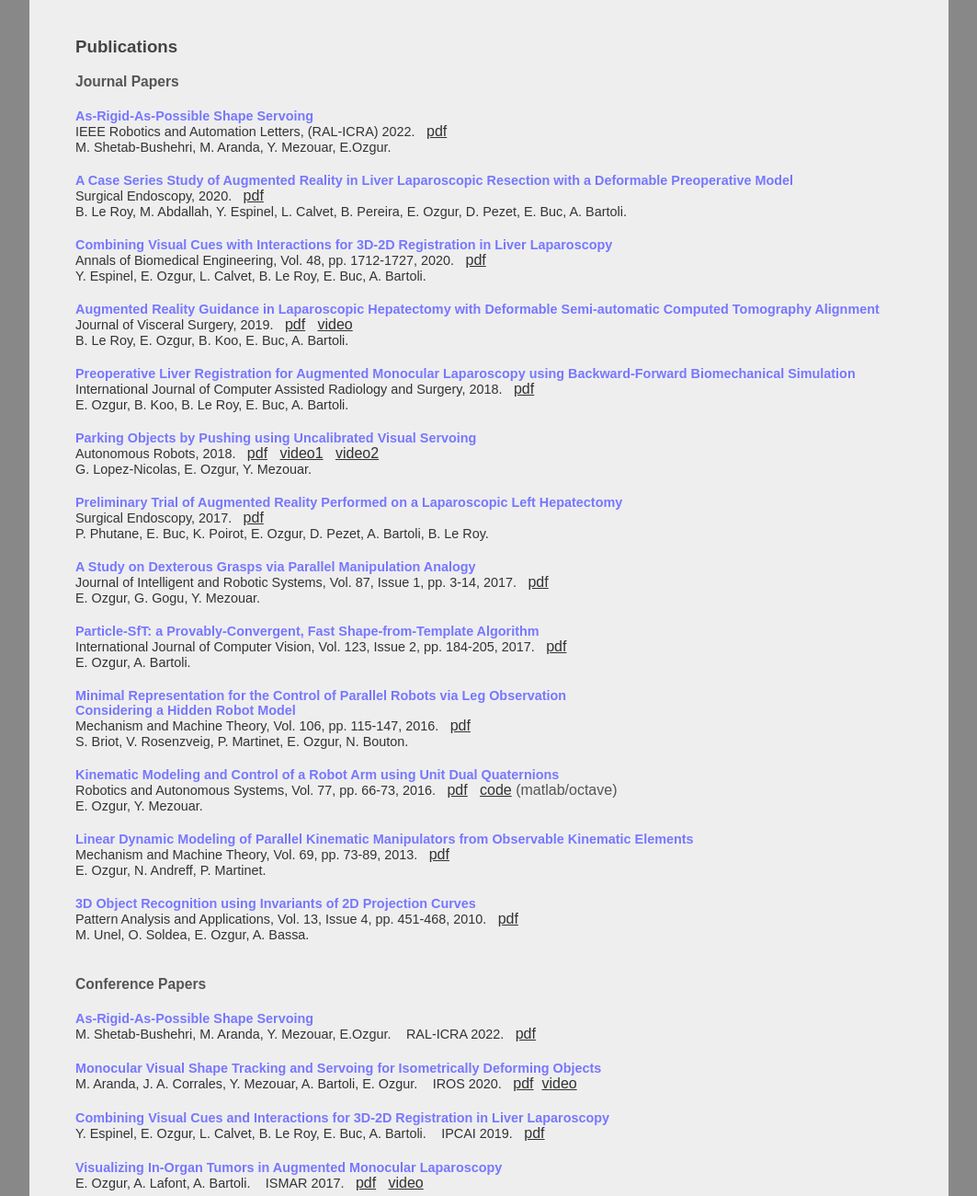
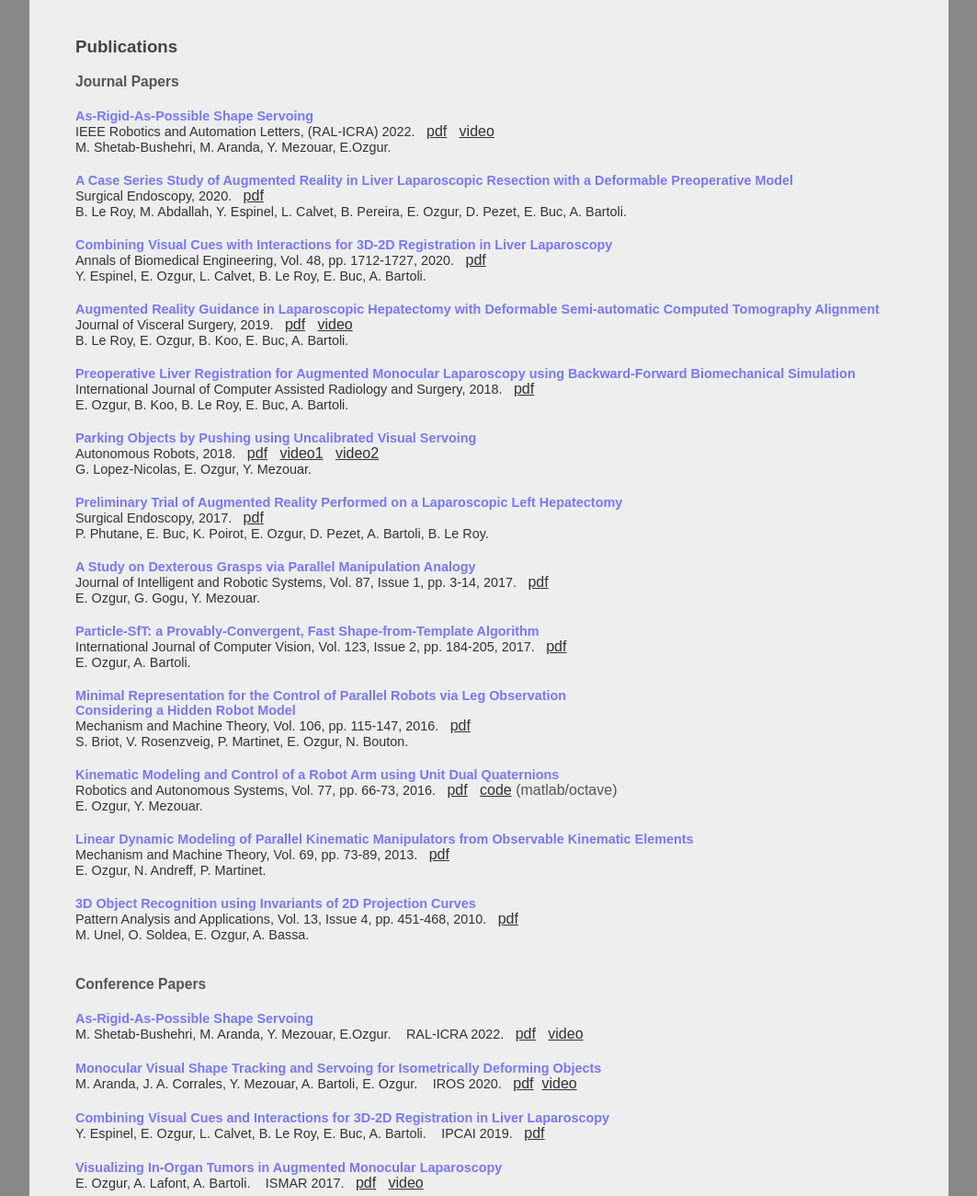
Before and after one commit to erol-papers/erol-papers.github.io, a plain HTML site: page index.html in a window 1280 px wide. Shown: the part 240-1540 px from the top of the page at 92% size, without its empty margins (108-1171 px from the left). Drawn offline with Linux system fonts and the light colour scheme.

Commit message:
Add files via upload

```diff
--- a/index.html
+++ b/index.html
@@ -56,7 +56,8 @@
 	<div class="ref">
 	<span class="title">As-Rigid-As-Possible Shape Servoing</span><br>
 	<span class="venue">IEEE Robotics and Automation Letters, (RAL-ICRA) 2022. &nbsp;</span>
-	<span class="link"><a href="./papers/ral22.pdf">pdf</a> &nbsp; </span> <br>
+	<span class="link"><a href="./papers/ralicra22.pdf">pdf</a> &nbsp; </span>
+	<span class="link"><a href="./videos/ralicra22-video.mp4">video</a></span> <br>
 	<span class="authors">M. Shetab-Bushehri, M. Aranda, Y. Mezouar, E.Ozgur.</span><br>
 	</div>
 
@@ -174,7 +175,8 @@ E. Ozgur, D. Pezet, E. Buc, A. Bartoli.</span><br>
 	<span class="title">As-Rigid-As-Possible Shape Servoing</span><br>
 	<span class="authors">M. Shetab-Bushehri, M. Aranda, Y. Mezouar, E.Ozgur.</span>
 	<span class="venue">&nbsp;&nbsp; RAL-ICRA 2022. &nbsp;</span>
-	<span class="link"><a href="./papers/ral22.pdf">pdf</a> &nbsp; </span> <br>
+	<span class="link"><a href="./papers/ralicra22.pdf">pdf</a> &nbsp; </span>
+	<span class="link"><a href="./videos/ralicra22-video.mp4">video</a></span> <br>
 	</div>
 
 
```
